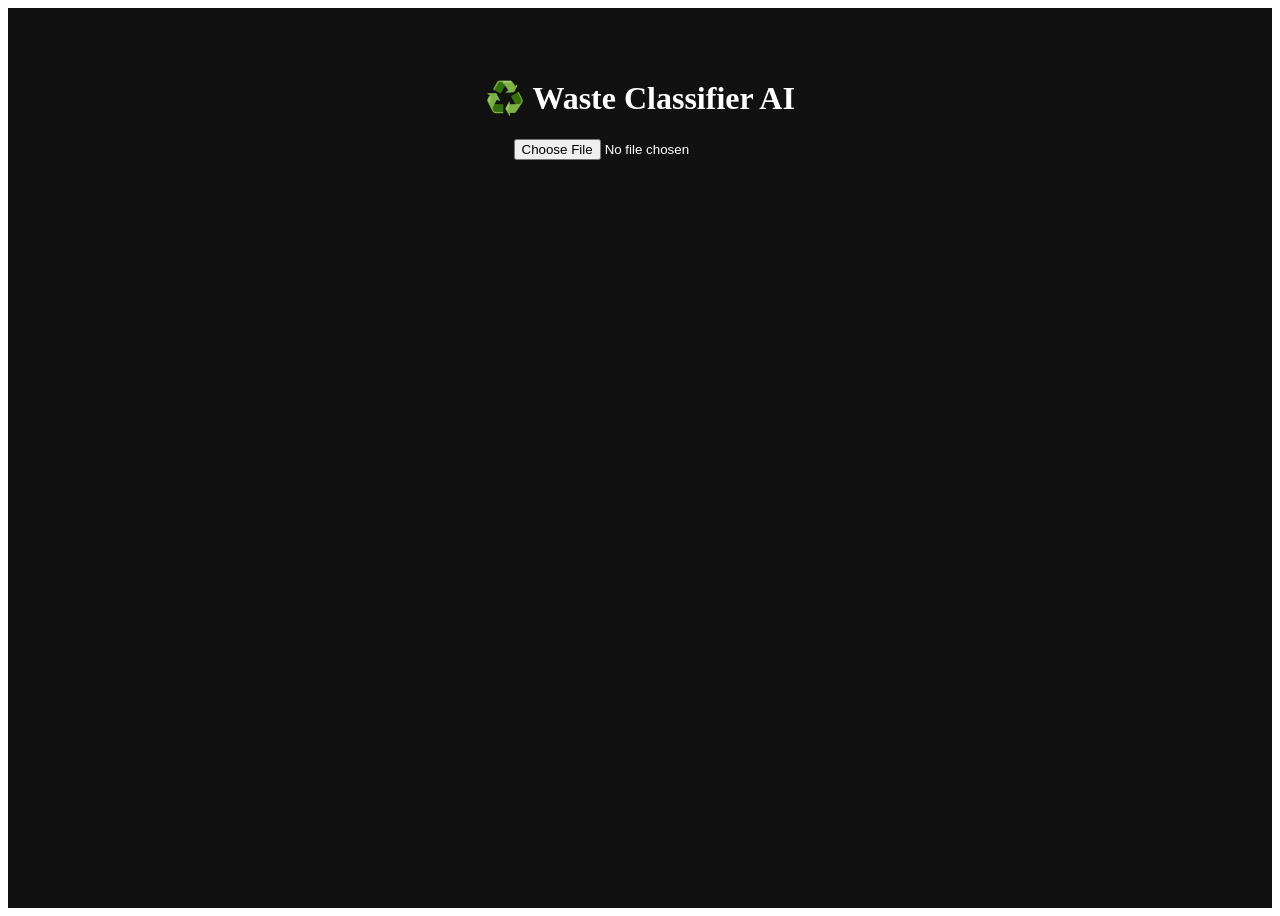
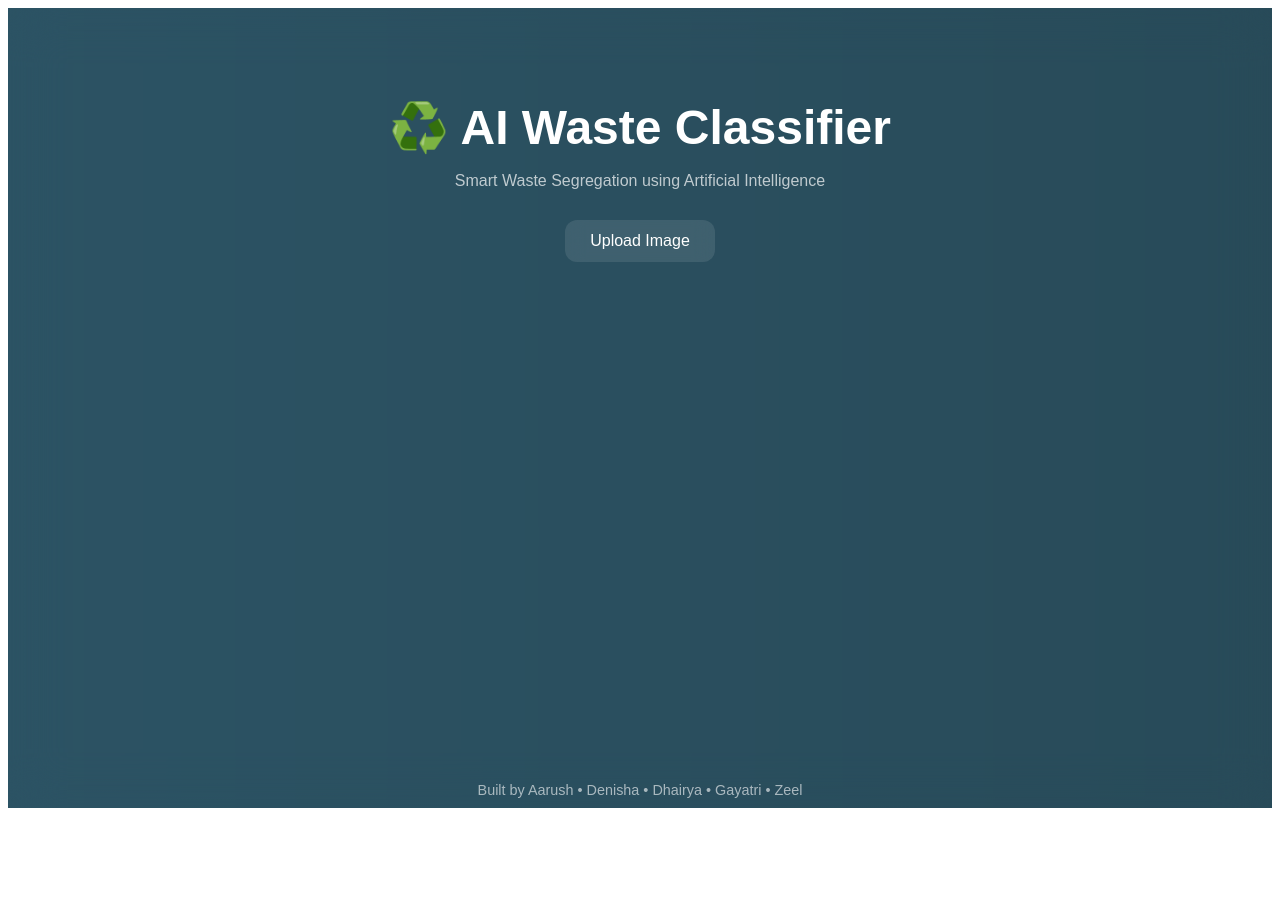
Before and after one commit to dkms2007/AI-Waste-System, a Next.js app: page / in a window 1280 px wide. After the commit the page ends 816 px from the top, so only its background shows below. Built offline with nearby package versions, Linux system fonts and the light colour scheme.

Commit message:
Update index.js

```diff
--- a/pages/index.js
+++ b/pages/index.js
@@ -13,6 +13,7 @@ export default function Home() {
     setImage(URL.createObjectURL(file));
     setLoading(true);
     setResult("");
+    setConfidence(0);
 
     try {
       const reader = new FileReader();
@@ -35,7 +36,7 @@ export default function Home() {
         console.log(data);
 
         if (data.top) {
-          setResult(data.top.toUpperCase());
+          setResult("♻️ " + data.top.replace("_", " ").toUpperCase());
           setConfidence((data.confidence * 100).toFixed(2));
         } else {
           setResult("Unable to classify");
@@ -47,27 +48,124 @@ export default function Home() {
       reader.readAsDataURL(file);
     } catch (error) {
       console.error(error);
-      setResult("Error occurred");
+      setResult("Error connecting to model");
       setLoading(false);
     }
   };
 
   return (
-    <div style={{ textAlign: "center", padding: "50px", color: "white", background: "#111", height: "100vh" }}>
-      <h1>♻️ Waste Classifier AI</h1>
+    <div style={styles.page}>
+      <div style={styles.overlay}></div>
 
-      <input type="file" onChange={handleUpload} />
+      <div style={styles.container}>
+        <h1 style={styles.title}>♻️ AI Waste Classifier</h1>
+        <p style={styles.subtitle}>
+          Smart Waste Segregation using Artificial Intelligence
+        </p>
 
-      {image && <img src={image} width="300" style={{ marginTop: "20px" }} />}
+        <label style={styles.uploadBox}>
+          <input type="file" onChange={handleUpload} hidden />
+          Upload Image
+        </label>
 
-      {loading && <p>Analyzing...</p>}
+        {image && <img src={image} style={styles.image} />}
 
-      {result && (
-        <div>
-          <h2>{result}</h2>
-          <p>Confidence: {confidence}%</p>
-        </div>
-      )}
+        {loading && <p style={styles.loading}>Analyzing...</p>}
+
+        {result && !loading && (
+          <div style={styles.resultBox}>
+            <h2>{result}</h2>
+            <p>Confidence: {confidence}%</p>
+
+            <div style={styles.bar}>
+              <div
+                style={{
+                  ...styles.fill,
+                  width: `${confidence}%`,
+                }}
+              ></div>
+            </div>
+          </div>
+        )}
+      </div>
+
+      <footer style={styles.footer}>
+        Built by Aarush • Denisha • Dhairya • Gayatri • Zeel
+      </footer>
     </div>
   );
 }
+
+const styles = {
+  page: {
+    height: "100vh",
+    background: "linear-gradient(270deg, #0f2027, #203a43, #2c5364)",
+    backgroundSize: "600% 600%",
+    animation: "gradient 15s ease infinite",
+    color: "white",
+    fontFamily: "sans-serif",
+    position: "relative",
+  },
+  overlay: {
+    position: "absolute",
+    width: "100%",
+    height: "100%",
+    backdropFilter: "blur(25px)",
+  },
+  container: {
+    position: "relative",
+    zIndex: 2,
+    textAlign: "center",
+    paddingTop: "60px",
+  },
+  title: {
+    fontSize: "3rem",
+    marginBottom: "10px",
+  },
+  subtitle: {
+    opacity: 0.7,
+    marginBottom: "30px",
+  },
+  uploadBox: {
+    display: "inline-block",
+    padding: "12px 25px",
+    borderRadius: "12px",
+    background: "rgba(255,255,255,0.1)",
+    backdropFilter: "blur(10px)",
+    cursor: "pointer",
+    marginBottom: "20px",
+  },
+  image: {
+    width: "300px",
+    borderRadius: "15px",
+    marginTop: "20px",
+    boxShadow: "0 0 20px rgba(0,255,200,0.3)",
+  },
+  loading: {
+    marginTop: "20px",
+    fontSize: "1.2rem",
+  },
+  resultBox: {
+    marginTop: "20px",
+  },
+  bar: {
+    width: "300px",
+    height: "10px",
+    background: "rgba(255,255,255,0.2)",
+    borderRadius: "5px",
+    margin: "10px auto",
+  },
+  fill: {
+    height: "100%",
+    background: "#00ffcc",
+    borderRadius: "5px",
+  },
+  footer: {
+    position: "absolute",
+    bottom: "10px",
+    width: "100%",
+    textAlign: "center",
+    fontSize: "0.9rem",
+    opacity: 0.6,
+  },
+};
```
